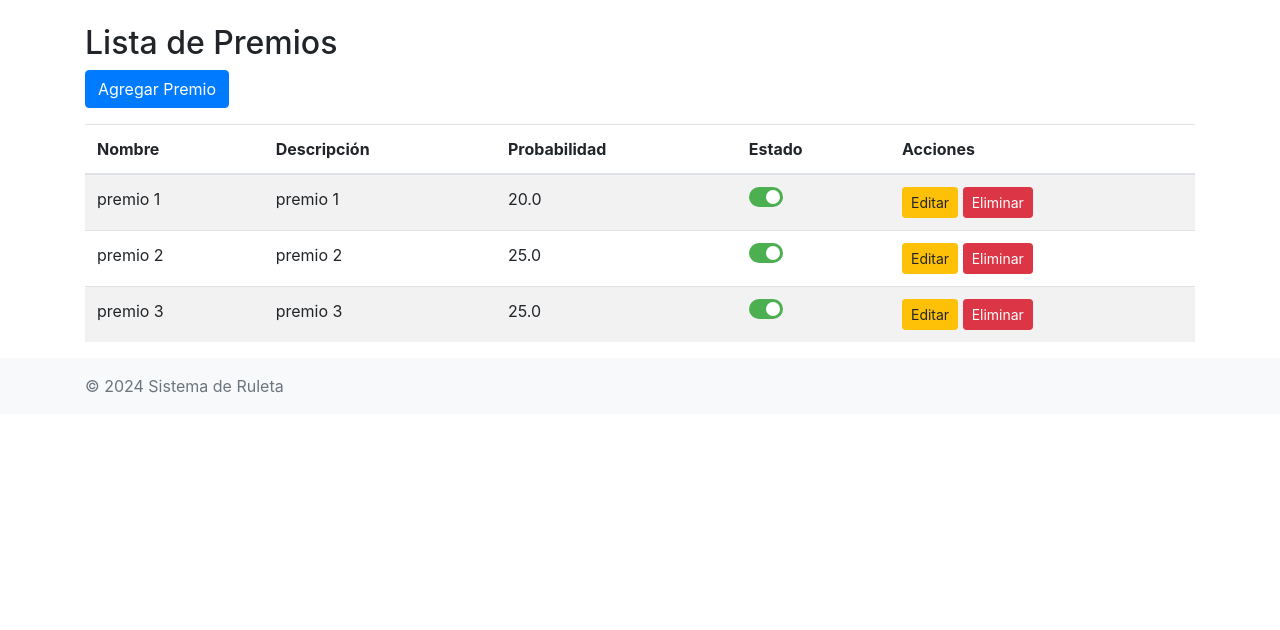
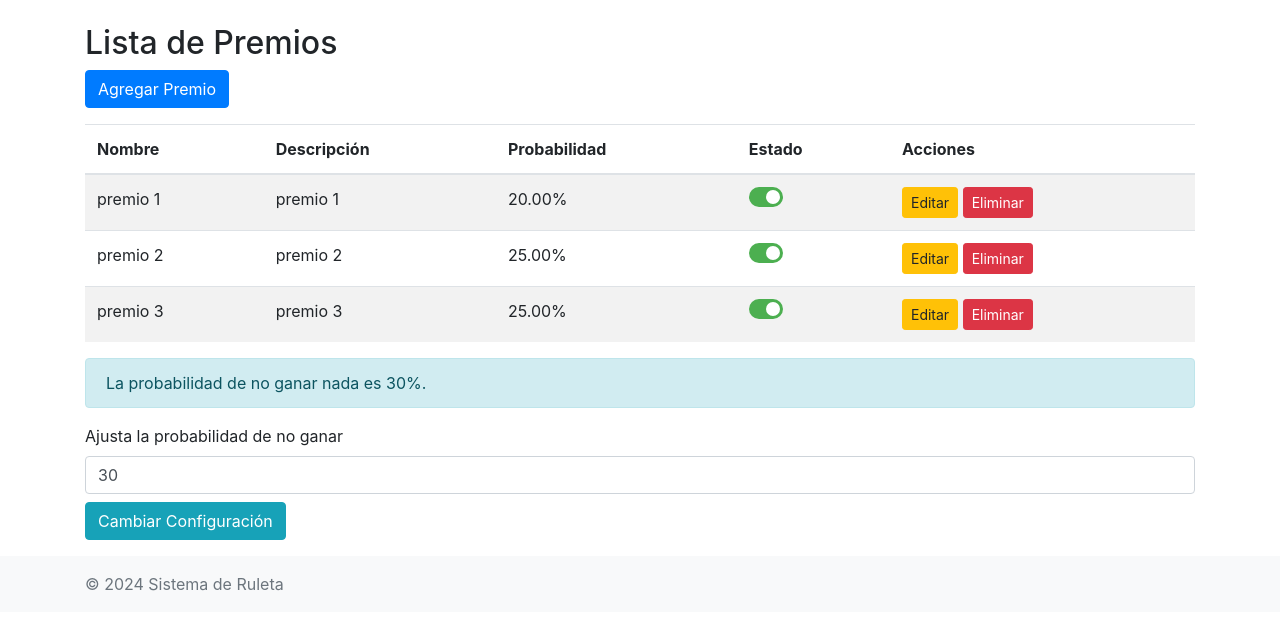
Before and after one commit to teban29/RuletaAutopacifico, a Django app: page /ruleta/premios/ in a window 1280 px wide. Shown: the part 56-686 px from the top of the page. Run offline with Django 5.2, Linux system fonts and the light colour scheme; a user stored in the database is signed in; data comes from the database, SQL or seed files in the repository; both versions use the stored data as it was after the commit; data that the repository does not hold is empty; some libraries are stand-ins or nearby versions.

Commit message:
ajustes al CRUD de premios

```diff
--- a/ruleta/models.py
+++ b/ruleta/models.py
@@ -38,3 +38,9 @@ class Ganador(models.Model):
 
     def __str__(self):
         return f"{self.cliente.nombre} ganó el premio {self.premio.nombre} el {self.fecha_ganador}"
+
+class Configuracion(models.Model):
+    probabilidad_no_ganar = models.FloatField(default=30)  # Valor por defecto del 30%
+
+    def __str__(self):
+        return f"Probabilidad de no ganar: {self.probabilidad_no_ganar}%"
--- a/ruleta/templates/ruleta/premio_list.html
+++ b/ruleta/templates/ruleta/premio_list.html
@@ -18,7 +18,7 @@
         <tr>
           <td>{{ premio.nombre }}</td>
           <td>{{ premio.descripcion }}</td>
-          <td>{{ premio.probabilidad }}</td>
+          <td>{{ premio.probabilidad|floatformat:2 }}%</td>
           <td>
             <!-- Interruptor de activación/desactivación -->
             <label class="switch">
@@ -34,6 +34,18 @@
       {% endfor %}
     </tbody>
   </table>
+
+  <div class="alert alert-info" role="alert">
+    La probabilidad de no ganar nada es {{ probabilidad_actual }}%.
+  </div>
+  <form method="post" action="{% url 'actualizar_probabilidad' %}" class="mb-3">
+    {% csrf_token %}
+    <label for="probabilidad_no_ganar">Ajusta la probabilidad de no ganar</label>
+    <input type="number" class="form-control mb-2" id="probabilidad_no_ganar" name="probabilidad_no_ganar" step="0.01" value="{{ probabilidad_actual }}">
+
+    <button type="submit" class="btn btn-info">Cambiar Configuración</button>
+  </form>
+
 
   <script>
     document.addEventListener('DOMContentLoaded', function () {
--- a/ruleta/urls.py
+++ b/ruleta/urls.py
@@ -5,6 +5,7 @@ from django.contrib.auth import views as auth_views
 urlpatterns = [
     # Hacer que la página de login sea la principal
     path('', auth_views.LoginView.as_view(template_name='registration/login.html'), name='login'),
+    path('actualizar-probabilidad/', views.actualizar_probabilidad, name='actualizar_probabilidad'),
 
     # URLs para registro de cliente y resultado
     path('jugar/', views.registro_cliente_y_ruleta, name='registro_cliente_y_ruleta'),
--- a/ruleta/views.py
+++ b/ruleta/views.py
@@ -2,10 +2,10 @@ from django.shortcuts import render, redirect, get_object_or_404
 from django.utils import timezone
 from django.views.generic import ListView, CreateView, UpdateView, DeleteView
 from django.urls import reverse_lazy
-from .models import Cliente, Premio, Ruleta, Ganador
+from .models import Cliente, Premio, Ruleta, Ganador, Configuracion
 from django.contrib.auth.decorators import login_required, user_passes_test
 from django.contrib.auth.mixins import LoginRequiredMixin, UserPassesTestMixin
-from .forms import ClienteForm, PremioForm, GanadorForm
+from .forms import ClienteForm, PremioForm, GanadorForm, ConfiguracionForm
 import random
 
 class AdminRequiredMixin(UserPassesTestMixin):
@@ -56,26 +56,40 @@ def registro_cliente_y_ruleta(request):
 import random
 
 def determinar_premio(premios):
-    # Probabilidad de no ganar ningún premio
-    probabilidad_no_ganar = 30  # Puedes ajustar este valor para aumentar/disminuir la probabilidad
+    try:
+        config = Configuracion.objects.latest('id')
+        probabilidad_no_ganar = config.probabilidad_no_ganar
+    except Configuracion.DoesNotExist:
+        probabilidad_no_ganar = 30  # Usa un valor por defecto si no se ha configurado
 
-    # Crear una lista acumulativa de probabilidades, incluyendo la opción de no ganar
     total_probabilidad = probabilidad_no_ganar + sum(premio.probabilidad for premio in premios)
     seleccion = random.uniform(0, total_probabilidad)
     acumulador = 0
-
-    # Primero, comprobar si la selección es dentro del rango de "No ganar"
     acumulador += probabilidad_no_ganar
     if seleccion <= acumulador:
         return None  # No gana ningún premio
 
-    # Luego, recorrer los premios y determinar si alguno fue seleccionado
     for premio in premios:
         acumulador += premio.probabilidad
         if seleccion <= acumulador:
             return premio
 
-    return None  # Retornar None si por alguna razón no se selecciona un premio
+    return None
+@login_required
+@user_passes_test(lambda u: u.is_staff or u.is_superuser)
+def actualizar_probabilidad(request):
+    if request.method == 'POST':
+        nueva_probabilidad = request.POST.get('probabilidad_no_ganar')
+        if nueva_probabilidad:
+            Configuracion.objects.update_or_create(
+                id=1,  # Asumiendo que siempre trabajamos con un registro
+                defaults={'probabilidad_no_ganar': float(nueva_probabilidad)}
+            )
+        return redirect('premio_list')
+
+    probabilidad_actual = Configuracion.objects.first().probabilidad_no_ganar if Configuracion.objects.exists() else 30
+    return render(request, 'ruleta/premio_list.html', {'probabilidad_actual': probabilidad_actual})
+
 
 def resultado(request, cliente_id):
     cliente = get_object_or_404(Cliente, id=cliente_id)
@@ -93,6 +107,12 @@ class PremioListView(LoginRequiredMixin, AdminRequiredMixin, ListView):
     model = Premio
     template_name = 'ruleta/premios_list.html'
     context_object_name = 'premios'
+
+    def get_context_data(self, **kwargs):
+        context = super().get_context_data(**kwargs)
+        # Obtener la última configuración de probabilidad y pasarla al contexto
+        context['probabilidad_actual'] = Configuracion.objects.first().probabilidad_no_ganar if Configuracion.objects.exists() else 30
+        return context
 
 class PremioCreateView(LoginRequiredMixin, AdminRequiredMixin, CreateView):
     model = Premio
```
Also changed, not shown: ruleta/forms.py (+8 -1 lines), db.sqlite3, ruleta/migrations/0005_configuracion.py (added).
